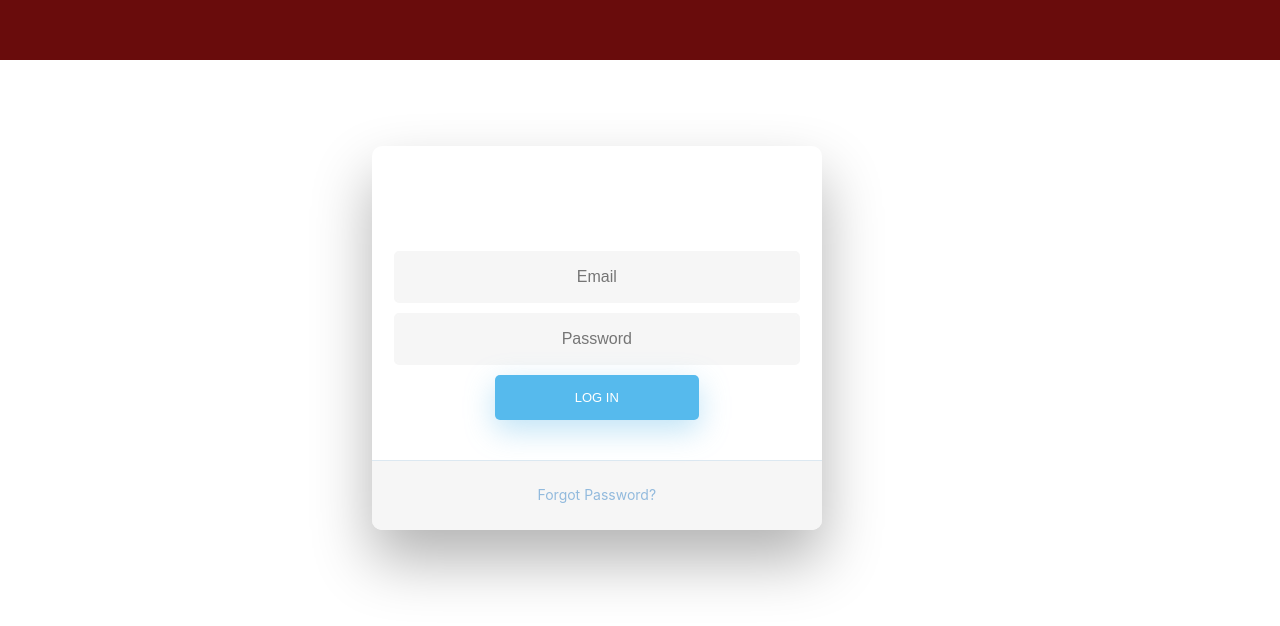
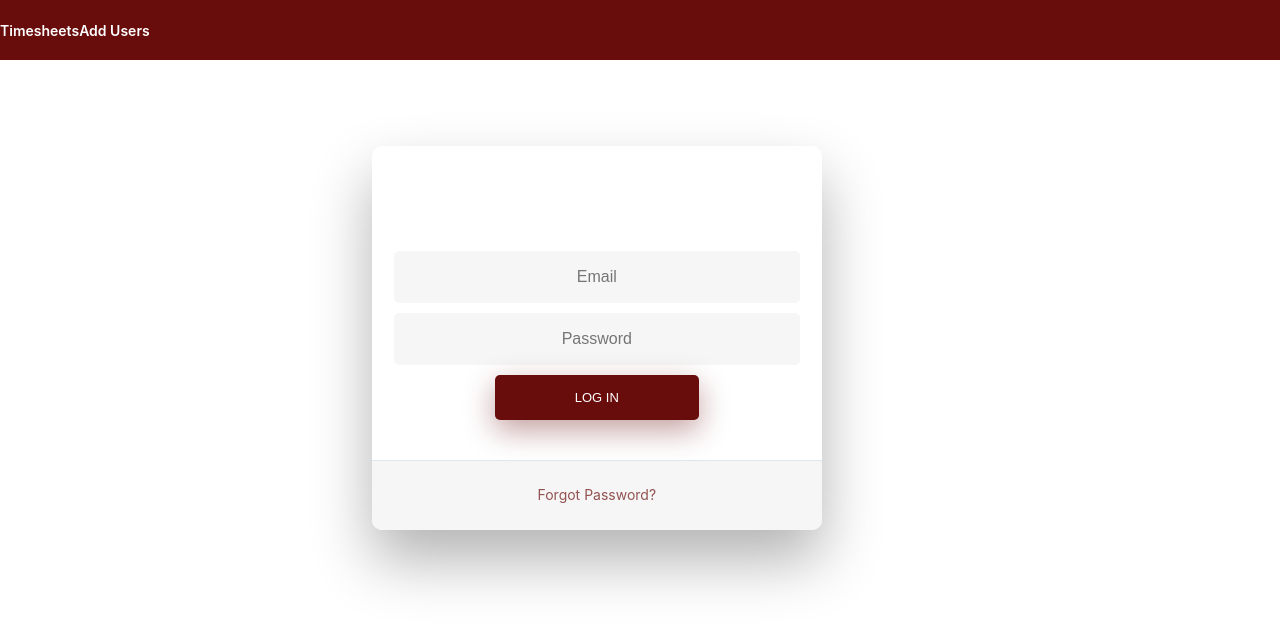
Before and after one commit to necika/workScheduleFrontend, an Angular app: page / in a window 1280 px wide. Shown: the top 626 px of the page. Built offline with nearby package versions, Linux system fonts and the light colour scheme.

Commit message:
Timesheet page added, AddUsers page added

```diff
--- a/src/app/app.component.html
+++ b/src/app/app.component.html
@@ -303,7 +303,9 @@
 <!-- Toolbar -->
 <div class="toolbar" role="banner">
 
-    <div class="spacer"></div>
+  <a [routerLink]="['/timesheet']"> Timesheets </a>
+  <a [routerLink]="['/users/add']"> Add Users </a>
+
 
 </div>
 
--- a/src/app/app.module.ts
+++ b/src/app/app.module.ts
@@ -4,11 +4,13 @@ import { NgModule } from '@angular/core';
 import { AppRoutingModule } from './app-routing.module';
 import { AppComponent } from './app.component';
 import { LoginComponent } from './login/login.component';
+import { TimesheetComponent } from './timesheet/timesheet.component';
 
 @NgModule({
   declarations: [
     AppComponent,
     LoginComponent,
+    TimesheetComponent,
   ],
   imports: [
     BrowserModule,
--- a/src/app/login/login.component.css
+++ b/src/app/login/login.component.css
@@ -8,7 +8,7 @@ html {
   }
 
   a {
-    color: #92badd;
+    color: hsl(0 79% 23% / 0.7);
     display:inline-block;
     text-decoration: none;
     font-weight: 400;
@@ -83,7 +83,7 @@ html {
   }
 
   input[type=button], input[type=submit], input[type=reset]  {
-    background-color: #56baed;
+    background-color: #690c0c;
     border: none;
     color: white;
     padding: 15px 80px;
@@ -93,7 +93,7 @@ html {
     text-transform: uppercase;
     font-size: 13px;
     -webkit-box-shadow: 0 10px 30px 0 rgba(95,186,233,0.4);
-    box-shadow: 0 10px 30px 0 rgba(95,186,233,0.4);
+    box-shadow: 0 10px 30px 0 rgba(105,12,12,0.4);
     -webkit-border-radius: 5px 5px 5px 5px;
     border-radius: 5px 5px 5px 5px;
     margin: 5px 20px 40px 20px;
@@ -105,7 +105,7 @@ html {
   }
 
   input[type=button]:hover, input[type=submit]:hover, input[type=reset]:hover  {
-    background-color: #39ace7;
+    background-color: hsl(0 79% 23% /0.8);
   }
 
   input[type=button]:active, input[type=submit]:active, input[type=reset]:active  {
@@ -139,7 +139,7 @@ html {
 
   input[type=text]:focus {
     background-color: #fff;
-    border-bottom: 2px solid #5fbae9;
+    border-bottom: 2px solid hsl(0 79% 23% /0.8);
   }
 
   input[type=text]:placeholder {
@@ -237,13 +237,13 @@ html {
     bottom: -10px;
     width: 0;
     height: 2px;
-    background-color: #56baed;
+    background-color: #690c0c;
     content: "";
     transition: width 0.2s;
   }
 
   .underlineHover:hover {
-    color: #0d0d0d;
+    color: hsl(0 79% 23% /1);
   }
 
   .underlineHover:hover:after{
--- /dev/null
+++ b/src/app/timesheet/timesheet.component.html
@@ -0,0 +1,2 @@
+<br><br><br>
+<p>timesheet works!</p>
--- /dev/null
+++ b/src/app/timesheet/timesheet.component.ts
@@ -0,0 +1,15 @@
+import { Component, OnInit } from '@angular/core';
+
+@Component({
+  selector: 'app-timesheet',
+  templateUrl: './timesheet.component.html',
+  styleUrls: ['./timesheet.component.css']
+})
+export class TimesheetComponent implements OnInit {
+
+  constructor() { }
+
+  ngOnInit(): void {
+  }
+
+}
--- /dev/null
+++ b/src/app/users/addUsers/addUsers.component.html
@@ -0,0 +1 @@
+<br> <br> <br><h1>uuu</h1>
--- /dev/null
+++ b/src/app/users/addUsers/addUsers.component.ts
@@ -0,0 +1,15 @@
+import { Component, OnInit } from '@angular/core';
+
+@Component({
+  selector: 'app-addUsers',
+  templateUrl: './addUsers.component.html',
+  styleUrls: ['./addUsers.component.css']
+})
+export class AddUsersComponent implements OnInit {
+
+  constructor() { }
+
+  ngOnInit(): void {
+  }
+
+}
```
Also changed, not shown: src/app/app-routing.module.ts (+5 -2 lines), src/app/timesheet/timesheet.component.css (added), src/app/users/addUsers/addUsers.component.css (added), 1 other file (tests, documents, lock files or other folders).
